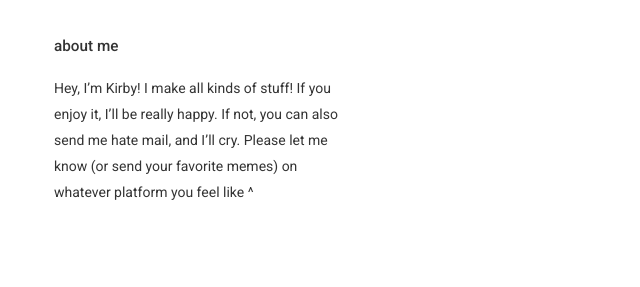
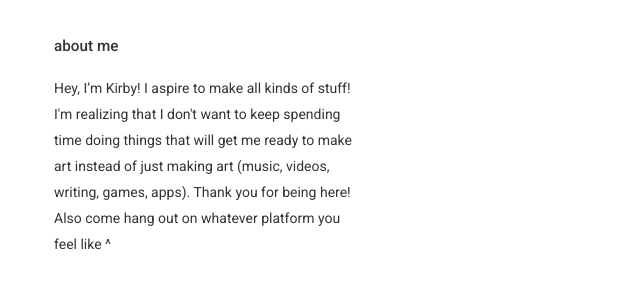
Before and after one commit to kjswalls/goodluckoutlaw.com, a Gatsby site in the folder gatsby/: page /links in a window 1280 px wide. Shown: the part 605-892 px from the top of the page, without its empty margins (0-640 px from the left). Before the commit the page ends 863 px from the top, so only its background shows below. Built offline with nearby package versions, Linux system fonts and the light colour scheme; Gatsby itself is replaced by a stand-in of ours.

Commit message:
Update bio

```diff
--- a/gatsby/src/components/socialLinks.js
+++ b/gatsby/src/components/socialLinks.js
@@ -82,7 +82,7 @@ const Header = ({ siteTitle }) => (
 
       <h5 style={{ marginBottom: "20px"}}>about me</h5>
       <p className="about">
-        Hey, I’m Kirby! I make all kinds of stuff! If you enjoy it, I’ll be really happy. If not, you can also send me hate mail, and I’ll cry. Please let me know (or send your favorite memes) on whatever platform you feel like ^
+        Hey, I’m Kirby! I aspire to make all kinds of stuff! I'm realizing that I don't want to keep spending time doing things that will get me ready to make art instead of just making art (music, videos, writing, games, apps). Thank you for being here! Also come hang out on whatever platform you feel like ^
       </p>
     </div>
   </div>
```
